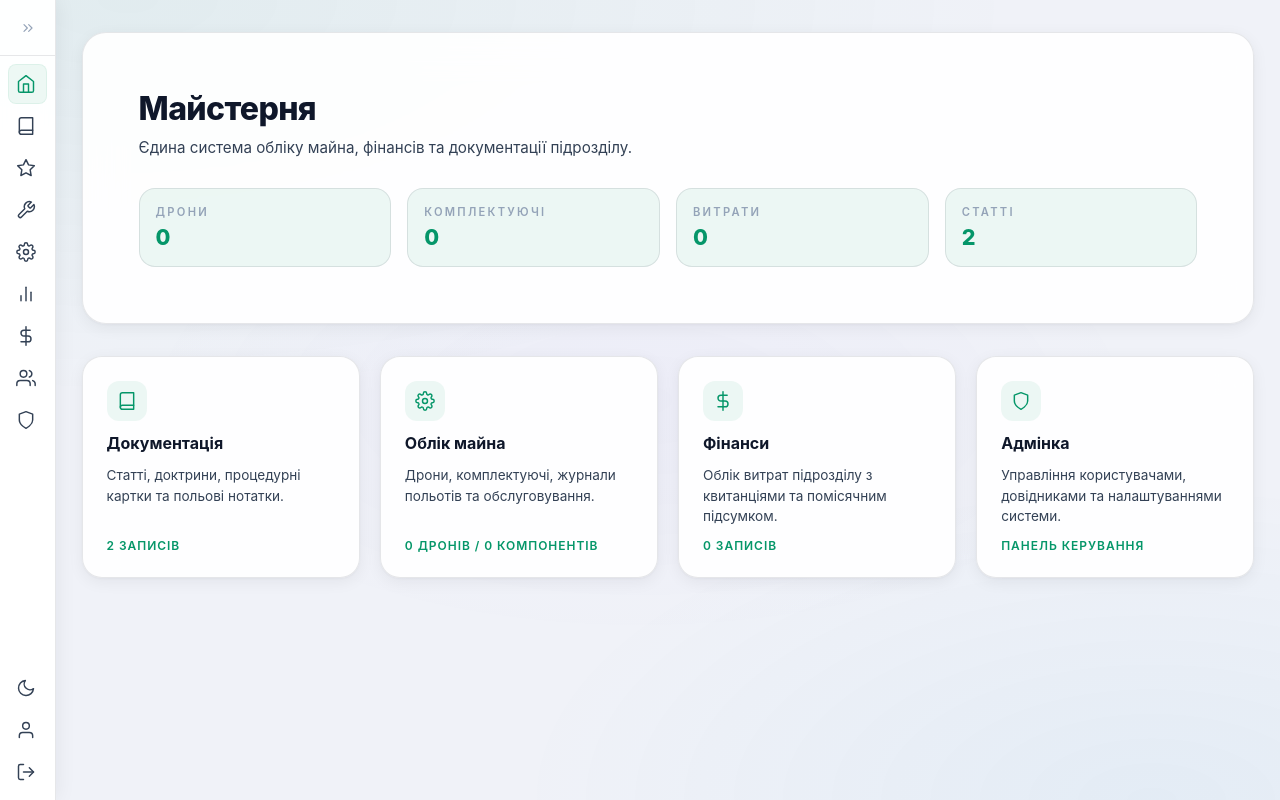
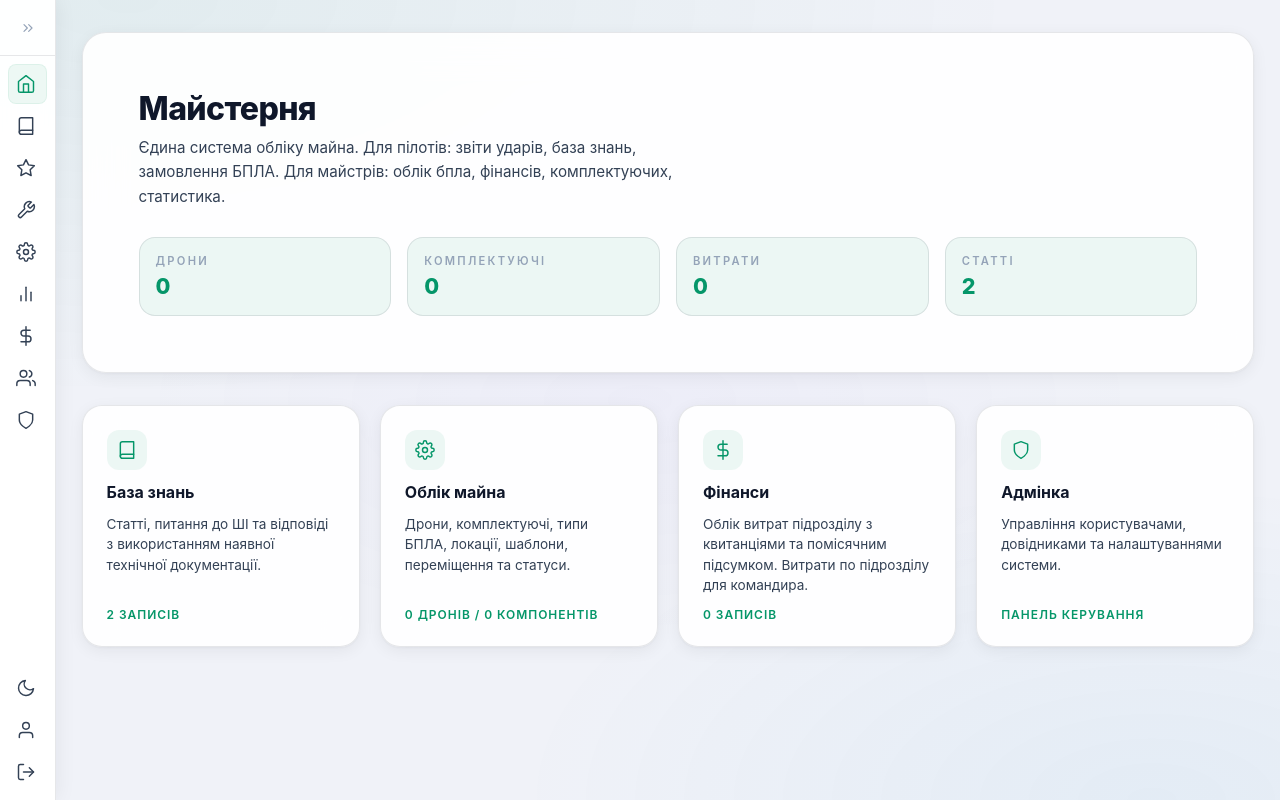
Before and after one commit to stsykalovskyi/app_drones, a Django app: page / in a window 1280 px wide. Run offline with Django 4.2, Linux system fonts and the light colour scheme; the visitor is signed in with stand-in values (Sample User, id 1); data comes from the database, SQL or seed files in the repository; data that the repository does not hold is empty; parts of the project's set-up code (start-up, migrations or seed data) failed here and were passed over.

Commit message:
some frontend fixes

```diff
--- a/expense_log/templates/expense_log/expense_list.html
+++ b/expense_log/templates/expense_log/expense_list.html
@@ -456,7 +456,8 @@
     var btns = document.querySelectorAll('.tab-btn');
     var panels = document.querySelectorAll('.tab-panel');
     btns.forEach(function(btn) {
-        btn.addEventListener('click', function() {
+        btn.addEventListener('click', function(e) {
+            e.stopPropagation();
             btns.forEach(function(b) { b.classList.remove('active'); });
             panels.forEach(function(p) { p.classList.remove('active'); });
             btn.classList.add('active');
--- a/templates/home.html
+++ b/templates/home.html
@@ -131,7 +131,7 @@
 {% block content %}
 <section class="home-hero">
     <h1>Майстерня</h1>
-    <p>Єдина система обліку майна, фінансів та документації підрозділу.</p>
+    <p>Єдина система обліку майна. Для пілотів: звіти ударів, база знань, замовлення БПЛА. Для майстрів: облік бпла, фінансів, комплектуючих, статистика.</p>
     <ul class="home-stats">
         {% if perms.equipment_accounting.view_uavinstance %}
         <li>
@@ -159,8 +159,8 @@
         <div class="nav-card-icon">
             <svg viewBox="0 0 24 24"><path d="M4 19.5A2.5 2.5 0 0 1 6.5 17H20"/><path d="M6.5 2H20v20H6.5A2.5 2.5 0 0 1 4 19.5v-15A2.5 2.5 0 0 1 6.5 2z"/></svg>
         </div>
-        <h3>Документація</h3>
-        <p>Статті, доктрини, процедурні картки та польові нотатки.</p>
+        <h3>База знань</h3>
+        <p>Статті, питання до ШІ та відповіді з використанням наявної технічної документації.</p>
         <span class="nav-card-meta">{{ article_count }} записів</span>
     </a>
 
@@ -170,7 +170,7 @@
             <svg viewBox="0 0 24 24"><circle cx="12" cy="12" r="3"/><path d="M19.4 15a1.65 1.65 0 0 0 .33 1.82l.06.06a2 2 0 1 1-2.83 2.83l-.06-.06a1.65 1.65 0 0 0-1.82-.33 1.65 1.65 0 0 0-1 1.51V21a2 2 0 0 1-4 0v-.09A1.65 1.65 0 0 0 9 19.4a1.65 1.65 0 0 0-1.82.33l-.06.06a2 2 0 1 1-2.83-2.83l.06-.06A1.65 1.65 0 0 0 4.68 15a1.65 1.65 0 0 0-1.51-1H3a2 2 0 0 1 0-4h.09A1.65 1.65 0 0 0 4.6 9a1.65 1.65 0 0 0-.33-1.82l-.06-.06a2 2 0 1 1 2.83-2.83l.06.06A1.65 1.65 0 0 0 9 4.68a1.65 1.65 0 0 0 1-1.51V3a2 2 0 0 1 4 0v.09a1.65 1.65 0 0 0 1 1.51 1.65 1.65 0 0 0 1.82-.33l.06-.06a2 2 0 1 1 2.83 2.83l-.06.06A1.65 1.65 0 0 0 19.4 9a1.65 1.65 0 0 0 1.51 1H21a2 2 0 0 1 0 4h-.09a1.65 1.65 0 0 0-1.51 1z"/></svg>
         </div>
         <h3>Облік майна</h3>
-        <p>Дрони, комплектуючі, журнали польотів та обслуговування.</p>
+        <p>Дрони, комплектуючі, типи БПЛА, локації, шаблони, переміщення та статуси.</p>
         <span class="nav-card-meta">{{ drone_count }} дронів / {{ component_count }} компонентів</span>
     </a>
 
@@ -179,7 +179,7 @@
             <svg viewBox="0 0 24 24"><line x1="12" y1="1" x2="12" y2="23"/><path d="M17 5H9.5a3.5 3.5 0 0 0 0 7h5a3.5 3.5 0 0 1 0 7H6"/></svg>
         </div>
         <h3>Фінанси</h3>
-        <p>Облік витрат підрозділу з квитанціями та помісячним підсумком.</p>
+        <p>Облік витрат підрозділу з квитанціями та помісячним підсумком. Витрати по підрозділу для командира.</p>
         <span class="nav-card-meta">{{ expense_count }} записів</span>
     </a>
     {% endif %}
--- a/user_management/templates/user_management/user_list.html
+++ b/user_management/templates/user_management/user_list.html
@@ -28,7 +28,7 @@
                     <a href="{% url 'user_management:impersonate_start' u.pk %}"
                        style="padding:.3rem .75rem;background:var(--btn-bg);color:var(--btn-text);border-radius:var(--radius-sm);font-size:.82rem;font-weight:600;text-decoration:none;white-space:nowrap"
                        onclick="var href=this.href; showModal('confirm-modal','Увійти як {{ u.profile.display_name|default:u.username|escapejs }}','Переглядати сайт від імені цього користувача?',function(){location.href=href;}); return false;">
-                        Увійти як
+                        Увійти
                     </a>
                 </td>
             </tr>
```
